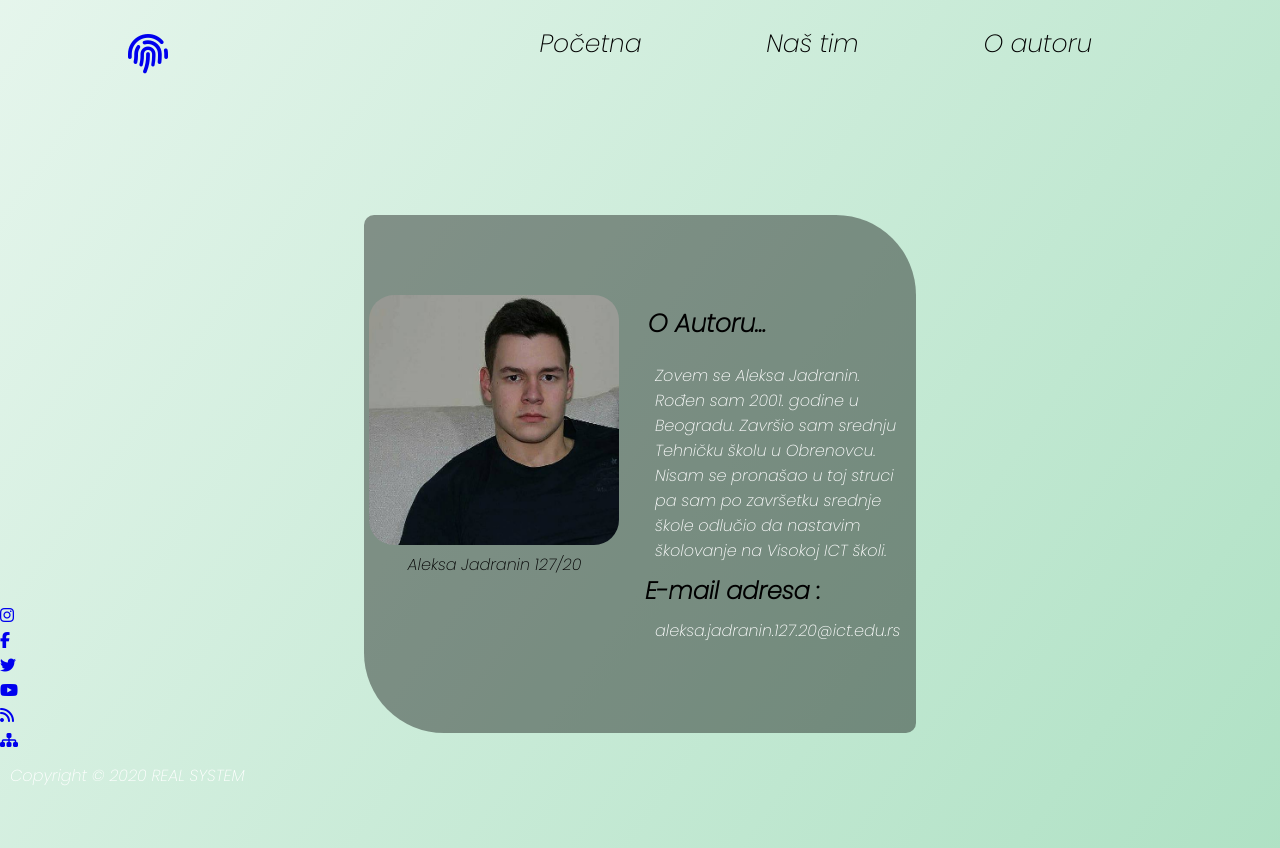
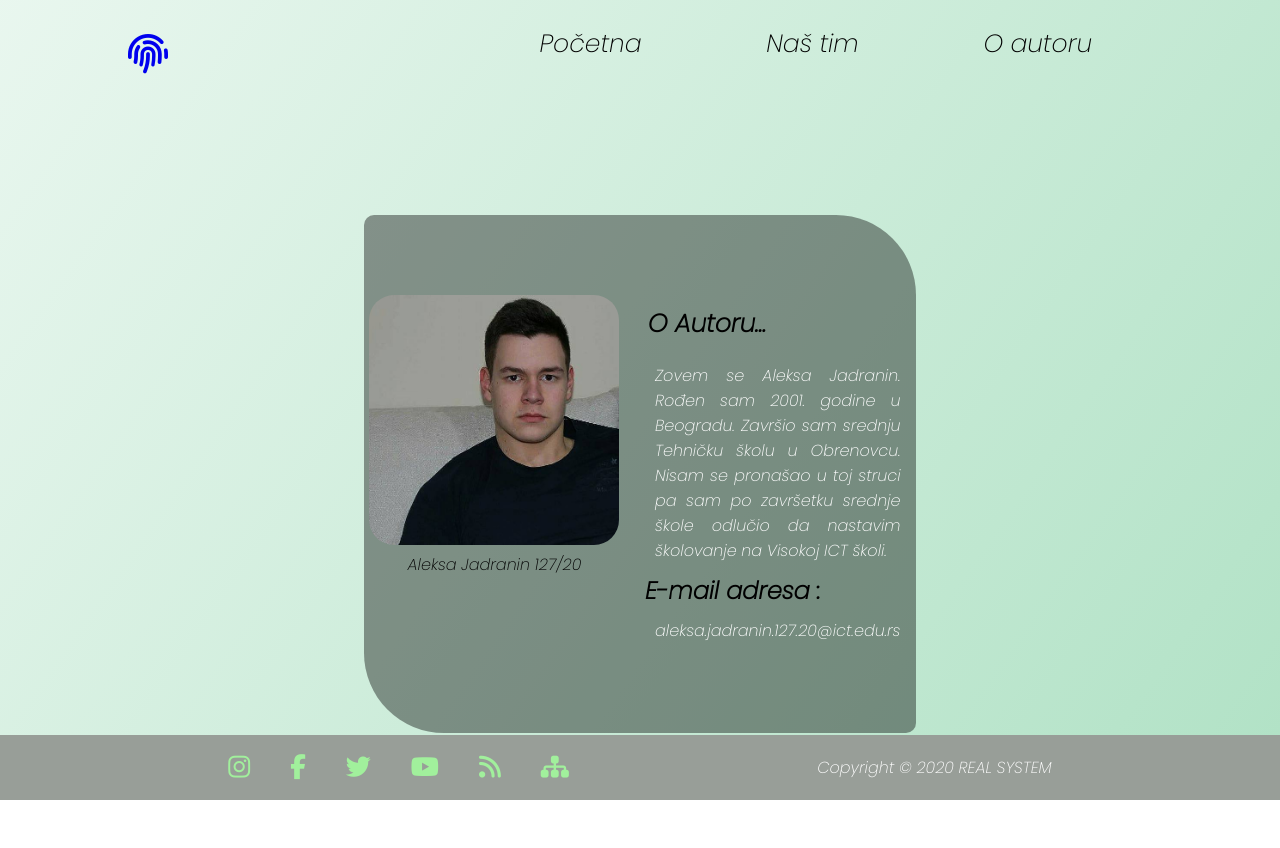
Before and after one commit to Aleksa66/aleksa, a plain HTML site: page oautoru.html in a window 1280 px wide. After the commit the page ends 800 px from the top, so only its background shows below. Drawn offline with Linux system fonts and the light colour scheme.

Commit message:
Add files via upload

```diff
--- a/assets/css/style.css
+++ b/assets/css/style.css
@@ -220,7 +220,6 @@ span{
 	padding-bottom:30px;
 }
 .blok ul li{
-
 	padding-left: 30px;
   background-image: url("../img/check-icon.png");
   background-position: 0 0;
@@ -264,7 +263,7 @@ form .submit:hover,.footer-lista i:hover{
 }
 /*Kraj Regiona Forma*/
 /*Pocetak Regiona Footer*/
-.footer{
+#footer{
 	width:100%;
 	background-color:#989e98;
 	position:absolute;
@@ -272,26 +271,26 @@ form .submit:hover,.footer-lista i:hover{
 	display:flex;
 	justify-content: space-evenly;
 }
-.footer-lista ul li i{
+#footer ul li i{
 	padding:10px;
 	font-size:25px;
 	color:#a1f09c;
 }
-.footer-lista i:hover{
-	border-radius:70%;
+#footer i:hover{
+	color:#fff;
 }
-.footer-lista ul li{
+#footer ul li{
 	padding:10px;
 	list-style-type: none;
 }
-.footer-lista ul{
+#footer ul{
 	display:flex;
 	justify-content: center;
 }
-.copyright{
+#copyright{
 	right:90px;
 }
-.copyright p{
+#copyright p{
 	padding:20px;
 }
 /*Kraj Regiona Footer*/
@@ -344,6 +343,7 @@ form .submit:hover,.footer-lista i:hover{
 	top:130px;
 	background-color:rgba(0,0,0,0.4);
 	padding:80px 20px;
+	text-align: justify;
 	border-radius:10px 80px;
 }
 #autor figure{
```
